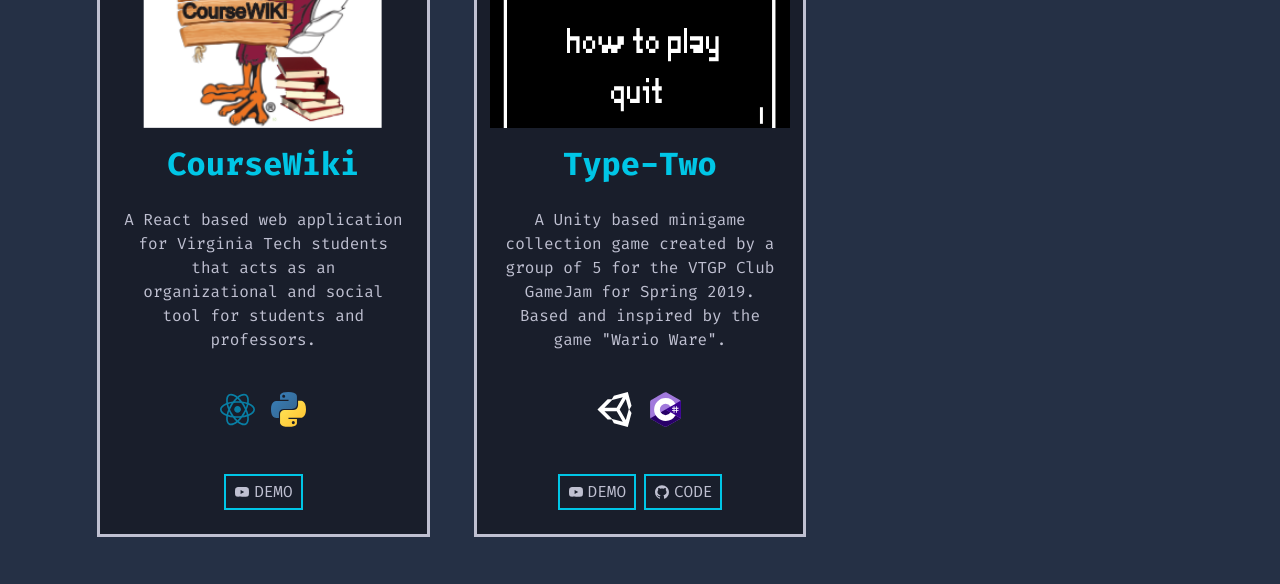
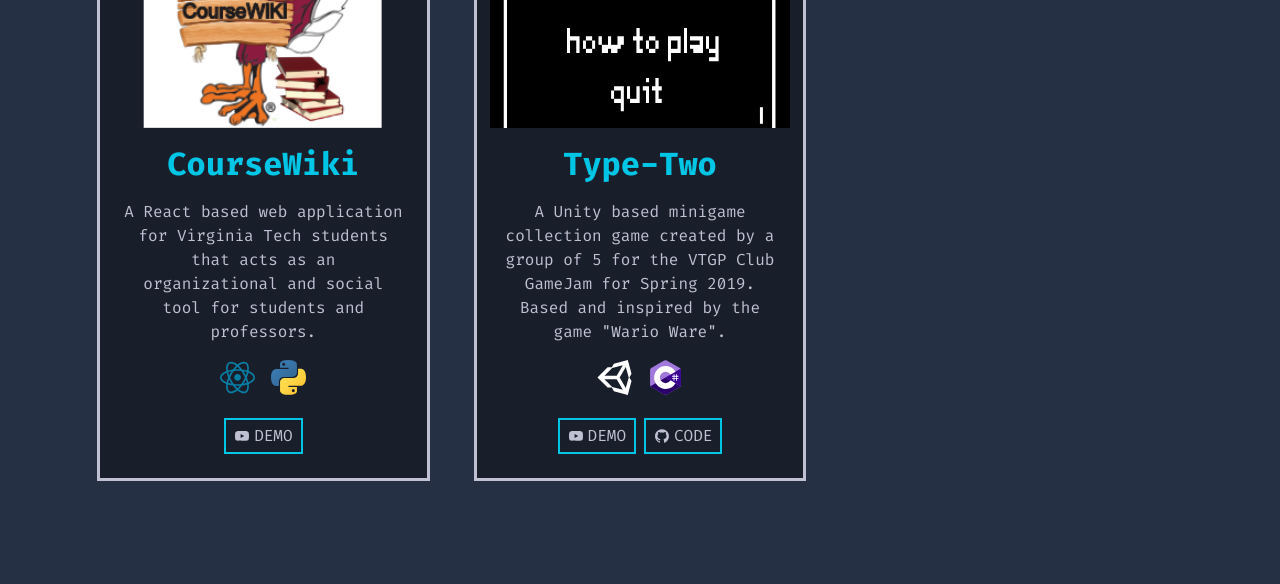
Before and after one commit to Lin1ey/Lin1ey.github.io, a Vue app: page / in a window 1280 px wide. Shown: the part 1080-1664 px from the top of the page. Built offline with nearby package versions, Linux system fonts and the light colour scheme.

Commit message:
adjusted spacing in project card

```diff
--- a/src/components/ProjectsSection.vue
+++ b/src/components/ProjectsSection.vue
@@ -11,8 +11,11 @@
                     <img :src='getProjectImage(project.title, project.image)' :alt="project.title" />
                 </div>
                 <div class="project-bottom">
-                    <h1>{{ project.title }}</h1>
-                    <p>{{ project.desc }}</p>
+                    <div class="project-text">
+                        <h1>{{ project.title }}</h1>
+                        <br/>
+                        <p>{{ project.desc }}</p>
+                    </div>
                     <div class="project-tools">
                         <ul>
                             <li v-for="(tool, index) in project.tools" :title="utils.capitalizeFirstLetter(tool)"><img
@@ -124,7 +127,7 @@
 .project-bottom {
     display: flex;
     flex-direction: column;
-    gap: 32px;
+    gap: 8px;
     text-align: center;
     padding: 24px;
     line-height: 1.5rem;
```
